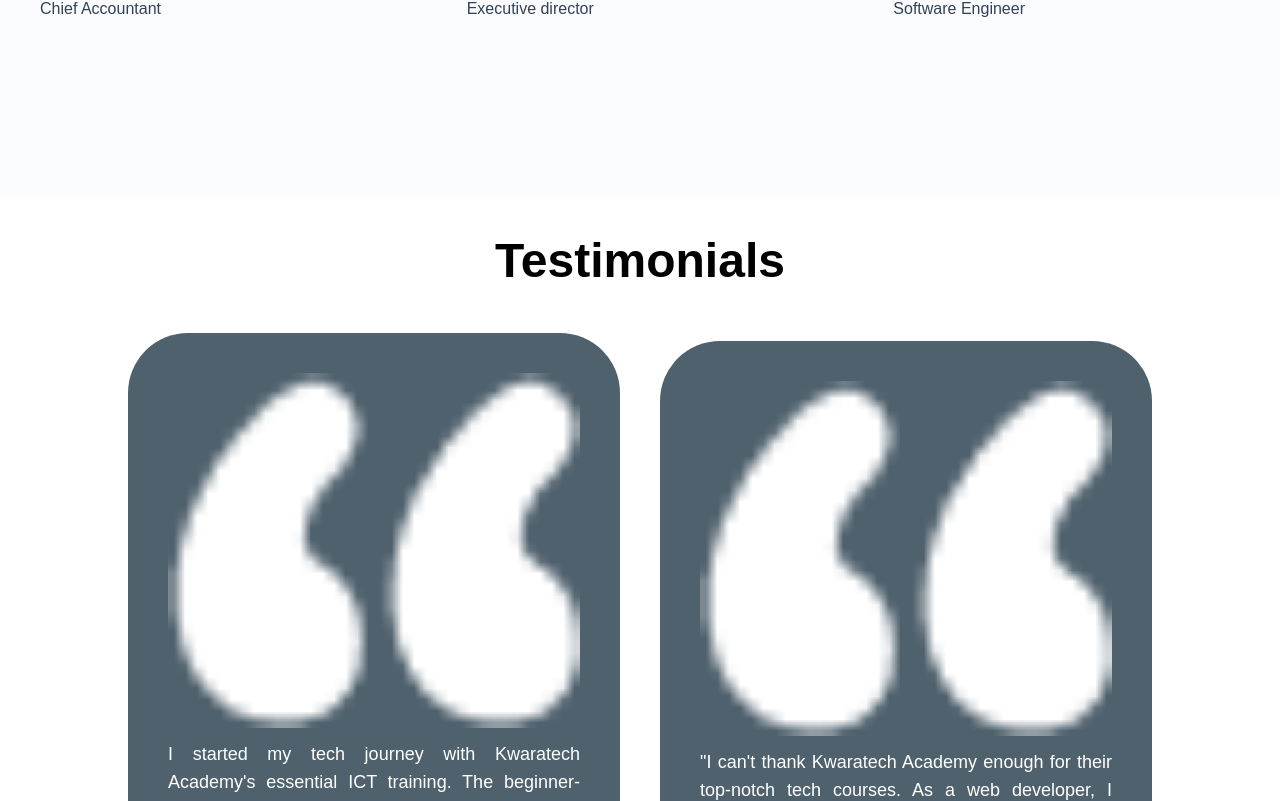
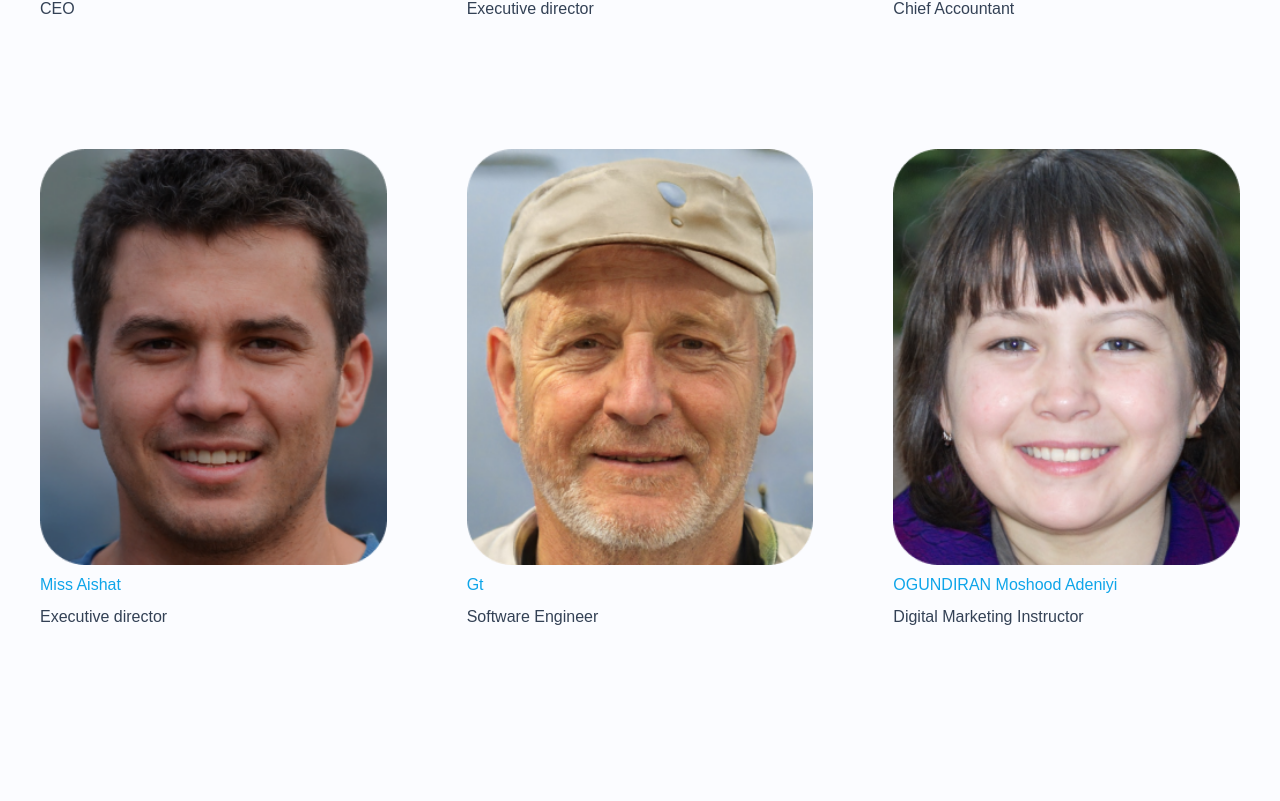
Before and after one commit to best2025j/next-dev, a Next.js app: page / in a window 1280 px wide. Shown: the part 6496-7297 px from the top of the page. Built offline with nearby package versions, Linux system fonts and the light colour scheme; a web font is replaced by a local one.

Commit message:
home landing page done

```diff
--- a/components/carouselSections/Instructors.jsx
+++ b/components/carouselSections/Instructors.jsx
@@ -57,8 +57,8 @@
         </div>
 
         <div className="md:py-28">
-          <div className="hidden md:grid grid-cols-1 md:grid-cols-3 gap-20 h-full w-full">
-            {visibleImages.map((item, index) => (
+          <div className="grid grid-cols-1 md:grid-cols-3 gap-20 h-full w-full">
+            {staffData.map((item, index) => (
               <div key={index} className="py-6 space-y-2">
                 <Image src={item.image} alt="" width={500} height={500} />
 
--- a/components/sections/Sections.jsx
+++ b/components/sections/Sections.jsx
@@ -27,7 +27,7 @@
   ];
 
   return (
-    <div className="py-20 bg-[#ffffff] md:px-14 px-10">
+    <div className="py-20 bg-[#ffffff] dark:bg-black md:px-14 px-10">
       <div className="space-y-[16px]">
         <h1 className="md:text-5xl font-bold text-[24px]">
           What we have to offer
@@ -42,7 +42,7 @@
       <div className="grid grid-cols-1 md:grid-cols-3 gap-10 py-6">
         {data.map((item, index) => (
           <div
-            className="relative bg-[#FBFCFF] py-[56px] rounded-3xl md:px-[24px] space-y-2"
+            className="relative bg-[#FBFCFF] dark:bg-slate-800 py-[56px] rounded-3xl md:px-[24px] space-y-2"
             key={index}
           >
             <div>{item.svg}</div>
--- a/components/shared/Footer.jsx
+++ b/components/shared/Footer.jsx
@@ -27,7 +27,7 @@
   const activeLink = inactiveLink + " text-[#00AFF0]"; // Added 'active-link' class
 
   return (
-    <div className="bg-[#001E2D] md:py-40 py-6 text-white w-full md:h-[620px]">
+    <div className="bg-[#001E2D] dark:bg-black md:py-40 py-6 text-white w-full md:h-[620px]">
       <div className="w-[90%] mx-auto space-y-6">
         <div className="flex justify-between items-center">
           <div className="md:flex hidden">
--- a/components/ui/Carousel.jsx
+++ b/components/ui/Carousel.jsx
@@ -19,13 +19,13 @@
   return (
     <section>
       <div className="h-full mx-auto sm:mx-0 w-full">
-        <div className="h-[33px] rounded-[50%] relative top-[18px] md:top-[76px] bg-[#FBFCFF] md:h-[117px] w-full flex-shrink-0" />
+        <div className="h-[33px] rounded-[50%] relative top-[18px] md:top-[76px] bg-[#FBFCFF] dark:bg-black md:h-[117px] w-full flex-shrink-0" />
 
         <div className="hidden lg:grid lg:grid-cols-5">
           {staffData.map((image, index) => (
             <div
               key={index}
-              className="justify-center items-center hover:bg-slate-100 rounded-3xl p-2 sm:flex  dark:bg-slate-800 flex-col"
+              className="justify-center items-center hover:bg-slate-100 rounded-3xl p-2 sm:flex  dark:bg-black flex-col"
             >
               <Image
                 className="h-48 w-96 md:h-full md:w-full"
@@ -42,7 +42,7 @@
           {visibleImages.map((image, index) => (
             <div
               key={index + startIndex} // Adjust the key to account for the subset
-              className="justify-center items-center hover:bg-slate-100 rounded-3xl md:p-2 sm:flex dark:bg-slate-800 flex-col"
+              className="justify-center items-center hover:bg-slate-100 rounded-3xl md:p-2 sm:flex dark:bg-black flex-col"
             >
               <Image
                 className="h-48 w-96 md:h-full md:w-full"
@@ -55,7 +55,7 @@
           ))}
         </div>
 
-        <div className="h-[30px] rounded-[50%] relative -top-[16px] md:-top-[76px] bg-[#FBFCFF] md:h-[117px] w-full flex-shrink-0" />
+        <div className="h-[30px] rounded-[50%] relative -top-[16px] md:-top-[76px] bg-[#FBFCFF] dark:bg-black md:h-[117px] w-full flex-shrink-0" />
       </div>
     </section>
   );
--- a/components/ui/ContactUs.jsx
+++ b/components/ui/ContactUs.jsx
@@ -5,7 +5,7 @@
 
 const ContactUs = () => {
   return (
-    <div className="md:flex w-full h-full bg-white py-20 px-4">
+    <div className="md:flex w-full h-full bg-white dark:bg-black py-20 px-4">
       <div className="flex-1 h-full w-full">
         <Image
           src="/Image for Contact Us.png"
--- a/components/ui/Testimony.jsx
+++ b/components/ui/Testimony.jsx
@@ -3,14 +3,14 @@
 
 const Testimony = () => {
   return (
-    <div className=" bg-[#fff] text-white h-full py-10 ">
+    <div className=" bg-[#fff] dark:bg-black text-white h-full py-10 ">
       <div className="md:w-[80%] px-4 md:px-0 flex justify-center items-center flex-col mx-auto">
-        <h1 className="text-black text-3xl  md:text-5xl font-bold">
+        <h1 className="text-black dark:text-white text-3xl  md:text-5xl font-bold">
           Testimonials
         </h1>
         <div className=" md:flex space-y-4 justify-between items-center py-10 gap-10">
           <div className="bg-[#4F616D] rounded-[60px] h-full w-full p-10 space-y-3 text-justify">
-            <Image src="/semi.png" alt="" width={500} height={500} />
+            <Image src="/semi.png" alt="" width={30} height={30} />
             <h1 className="md:text-lg text-sm">
               I started my tech journey with Kwaratech Academy&apos;s essential
               ICT training. The beginner-friendly approach made complex concepts
@@ -22,7 +22,7 @@
           </div>
 
           <div className="bg-[#4F616D]  rounded-[60px] h-full w-full p-10 self-stretch space-y-3 text-justify">
-            <Image src="/semi.png" alt="" width={500} height={500} />
+            <Image src="/semi.png" alt="" width={30} height={30} />
             <h1 className="md:text-lg text-sm">
               &quot;I can&apos;t thank Kwaratech Academy enough for their
               top-notch tech courses. As a web developer, I needed to upskill in
```
